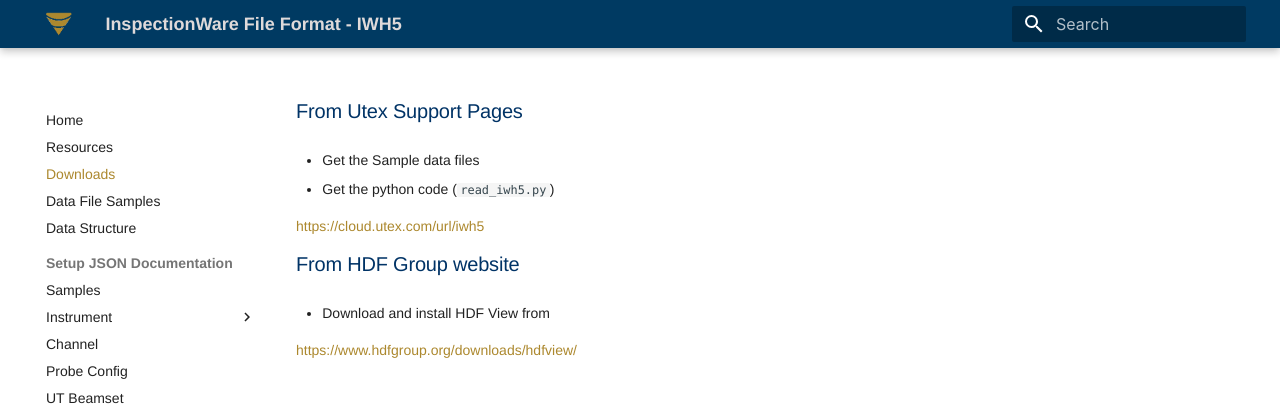
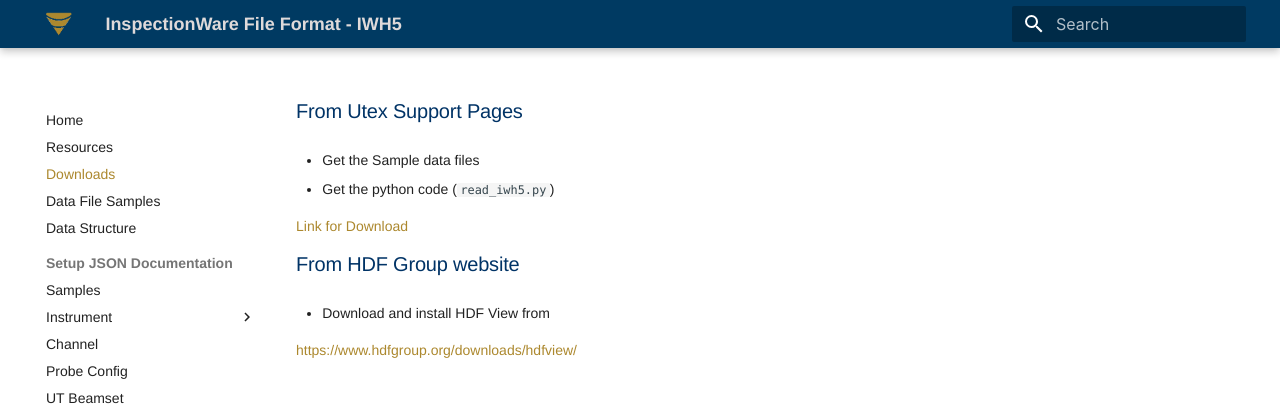
Before and after one commit to Utex-Scientific/iwh5, an MkDocs documentation site: the page built from docs/IWH5/getting-started/Downloads.md, in a window 1280 px wide. Shown: the top 410 px of the page. Built offline with MkDocs 1.6.1 and Material for MkDocs 9.7.7, drawn with Linux system fonts in a browser that asks for light colours.

Commit message:
download link

```diff
--- a/docs/IWH5/getting-started/Downloads.md
+++ b/docs/IWH5/getting-started/Downloads.md
@@ -3,7 +3,7 @@
 - Get the Sample data files
 - Get the python code (`read_iwh5.py`)
 
-[https://cloud.utex.com/url/iwh5](https://cloud.utex.com/url/iwh5)
+[Link for Download](https://support.utex.com/webapps/utexsupport.nsf/wPages/MSZI-DHYQSS2600?Open)
 
 # From HDF Group website
 
```
